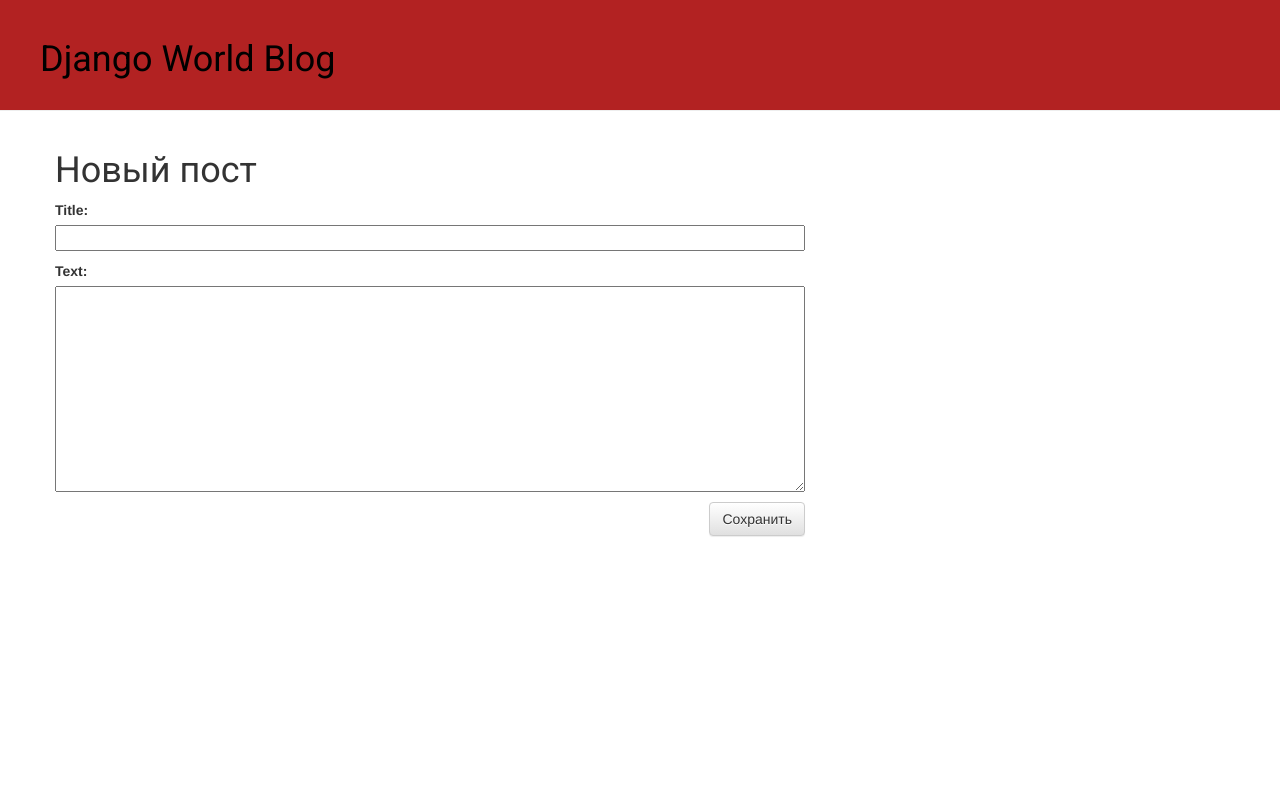
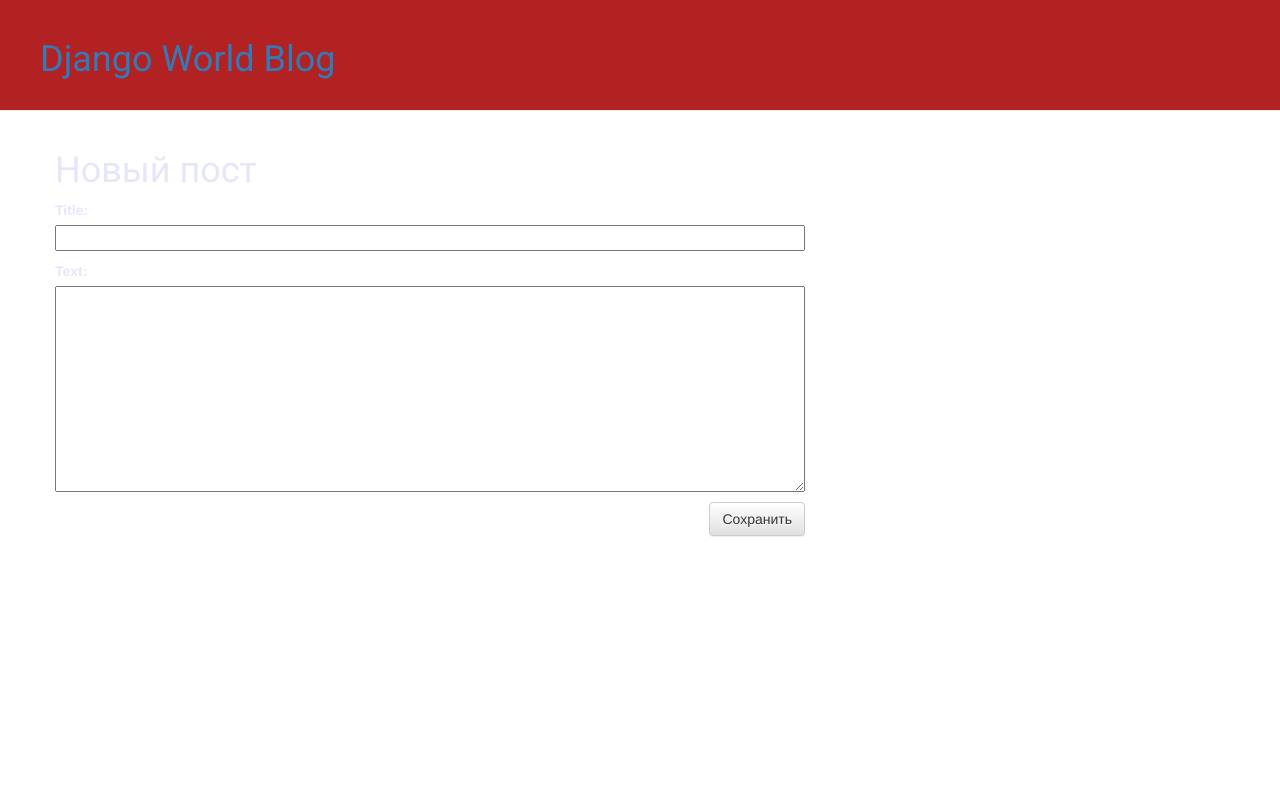
Before and after one commit to Sofya2/my-first-blog, a Django app: page /post/new/ in a window 1280 px wide. Run offline with Django 3.2, Linux system fonts and the light colour scheme; some libraries are stand-ins or nearby versions.

Commit message:
Update blog.css

```diff
--- a/blog/static/css/blog.css
+++ b/blog/static/css/blog.css
@@ -15,9 +15,6 @@
 
 h1, h2, h3, h4 {
 font-family: 'Roboto', sans-serif;
-}
-h1 a {
-color: #000000;
 }
 .date {
 color: #696969;
@@ -38,5 +35,8 @@
 margin-bottom: 70px;
 }
 .post h1 a, .post h1 a:visited {
-color: #696969;
+color: #000000;
 }
+body {
+color: #e6e6fa;
+}
```
